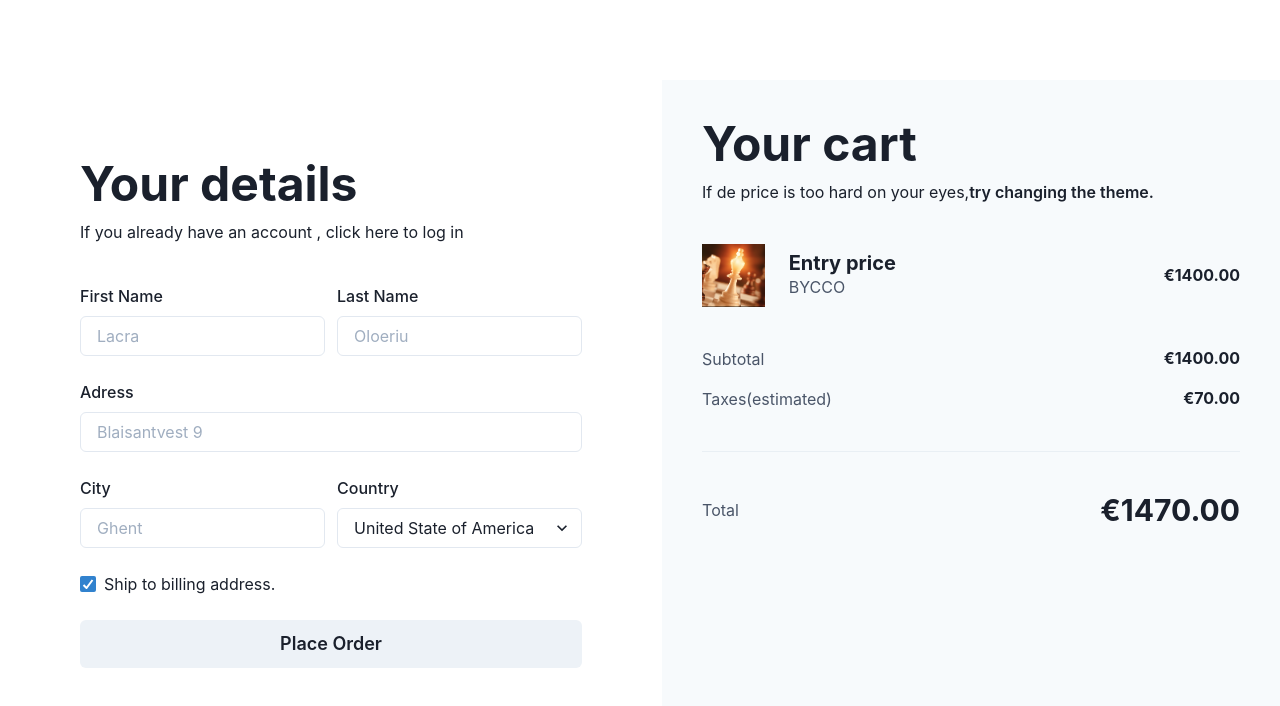
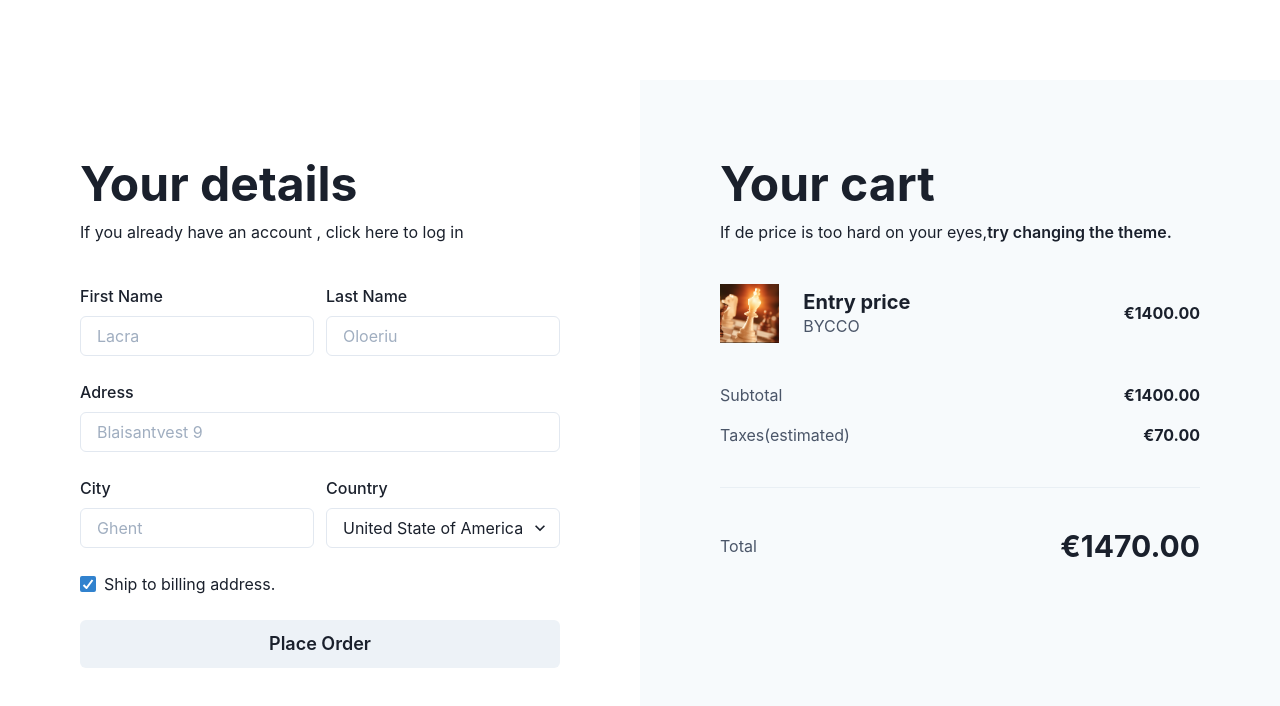
Before and after one commit to lacra-oloeriu/chakra-curs-ts, a React (Create React App) app: page / in a window 1280 px wide. Shown: the top 706 px of the page. Built offline with nearby package versions, Linux system fonts and the light colour scheme.

Commit message:
fix the size of the cart

```diff
--- a/src/cart.tsx
+++ b/src/cart.tsx
@@ -15,7 +15,7 @@ const Cart = () => {
     <VStack
       w="full"
       h="full"
-      p={10}
+      p={20}
       spacing={10}
       alignItems="flex-start"
       bg="gray.50"
```
